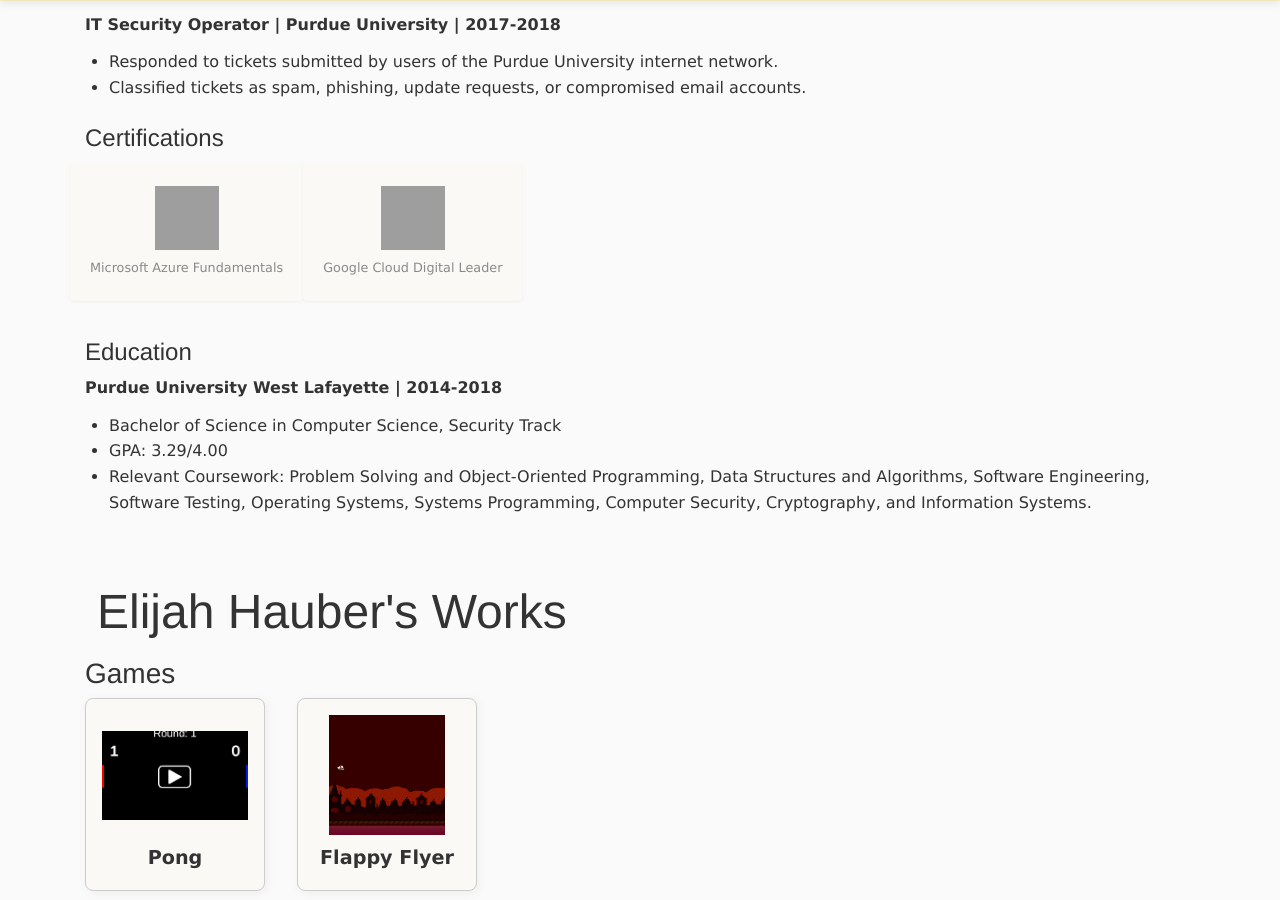
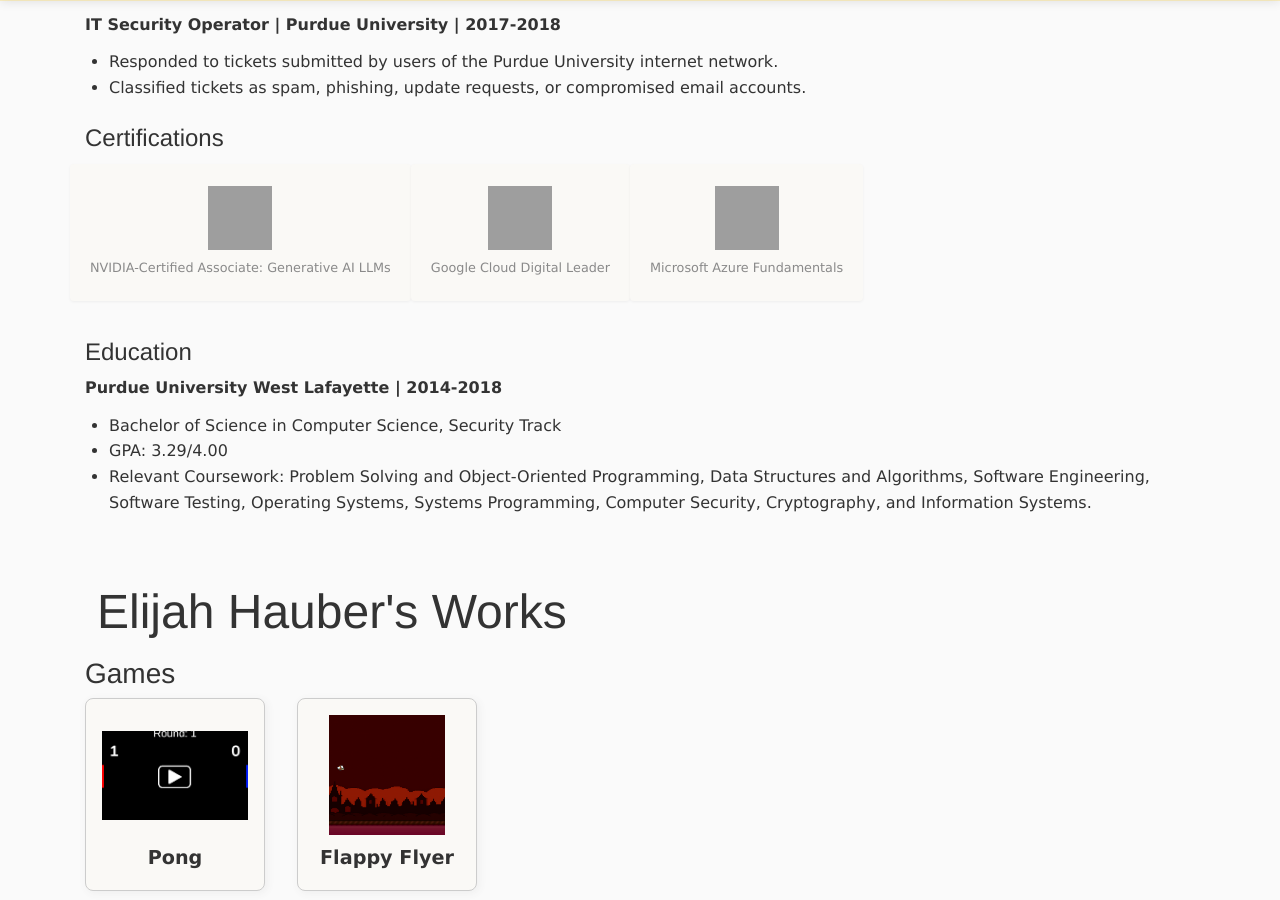
Before and after one commit to ethauber/ethauber.github.io, a Jekyll site: the page built from index.html, in a window 1280 px wide and 900 px high, scrolled down 2488 px. Built offline with Jekyll 4.4.1, drawn with Linux system fonts in a browser that asks for light colours; grey boxes are pictures that could not be loaded.

Commit message:
Add NVIDIA AI certification

```diff
--- a/index.html
+++ b/index.html
@@ -549,10 +549,10 @@ title: Elijah Hauber Software Engineer
             <h4>Certifications</h4>
             <div class="row">
               <div class="col-sm-1.5 mb-3">
-                <a href="https://learn.microsoft.com/en-us/users/elih-8332/credentials/da01972dcb698ef2" target="_blank" rel="noopener" class="card h-100 border-0" title="Microsoft Azure Fundamentals">
+                <a href="https://www.credly.com/badges/7ce1f502-14a8-406f-b6da-5f54201386bf/public_url" target="_blank" rel="noopener" class="card h-100 border-0" title="NVIDIA-Certified Associate: Generative AI LLMs">
                   <div class="card-body text-center d-flex flex-column justify-content-center">
-                    <img src="https://learn.microsoft.com/en-us/media/learn/certification/badges/microsoft-certified-fundamentals-badge.svg" alt="Microsoft Azure Fundamentals" style="width: 64px; height: 64px;" class="mb-2 mx-auto">
-                    <span class="card-text small">Microsoft Azure Fundamentals</span>
+                    <img src="https://images.credly.com/size/680x680/images/01c81db8-c1f5-41f6-b0f8-ac22442f8fa1/image.png" alt="NVIDIA-Certified Associate: Generative AI LLMs" style="width: 64px; height: 64px;" class="mb-2 mx-auto">
+                    <span class="card-text small">NVIDIA-Certified Associate: Generative AI LLMs</span>
                   </div>
                 </a>
               </div>
@@ -561,6 +561,14 @@ title: Elijah Hauber Software Engineer
                   <div class="card-body text-center d-flex flex-column justify-content-center">
                     <img src="https://images.credly.com/size/680x680/images/44994cda-b5b0-44cb-9a6d-d29b57163073/image.png" alt="Google Cloud Digital Leader" style="width: 64px; height: 64px;" class="mb-2 mx-auto">
                     <span class="card-text small">Google Cloud Digital Leader</span>
+                  </div>
+                </a>
+              </div>
+              <div class="col-sm-1.5 mb-3">
+                <a href="https://learn.microsoft.com/en-us/users/elih-8332/credentials/da01972dcb698ef2" target="_blank" rel="noopener" class="card h-100 border-0" title="Microsoft Azure Fundamentals">
+                  <div class="card-body text-center d-flex flex-column justify-content-center">
+                    <img src="https://learn.microsoft.com/en-us/media/learn/certification/badges/microsoft-certified-fundamentals-badge.svg" alt="Microsoft Azure Fundamentals" style="width: 64px; height: 64px;" class="mb-2 mx-auto">
+                    <span class="card-text small">Microsoft Azure Fundamentals</span>
                   </div>
                 </a>
               </div>
```
